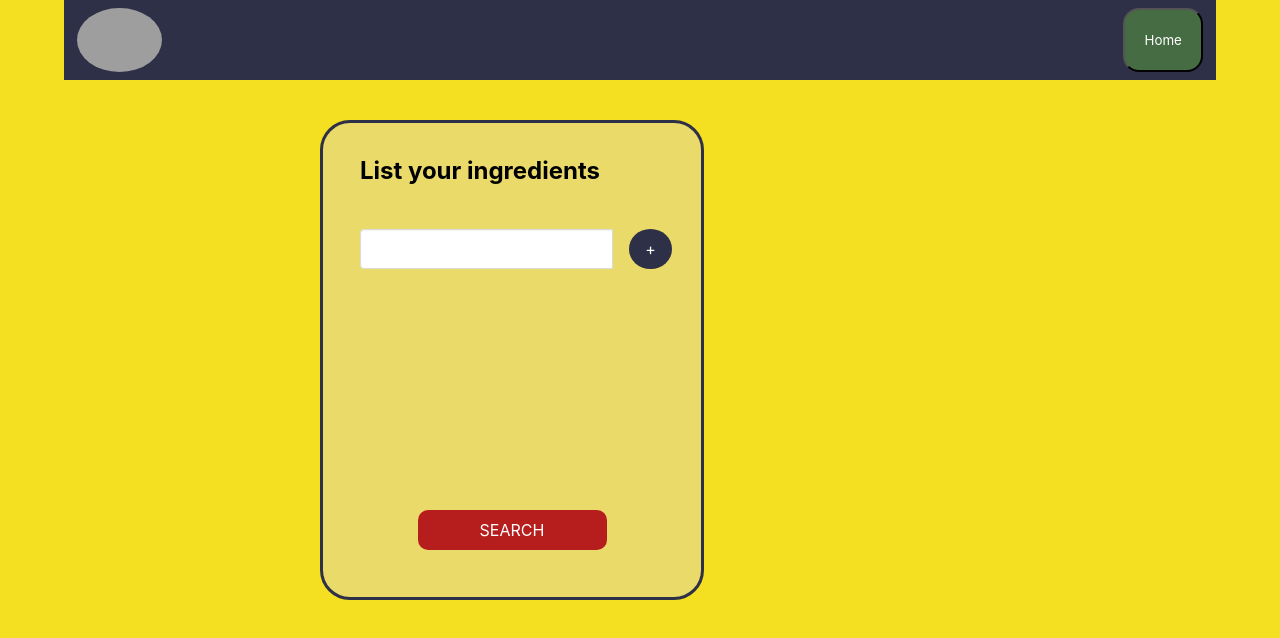
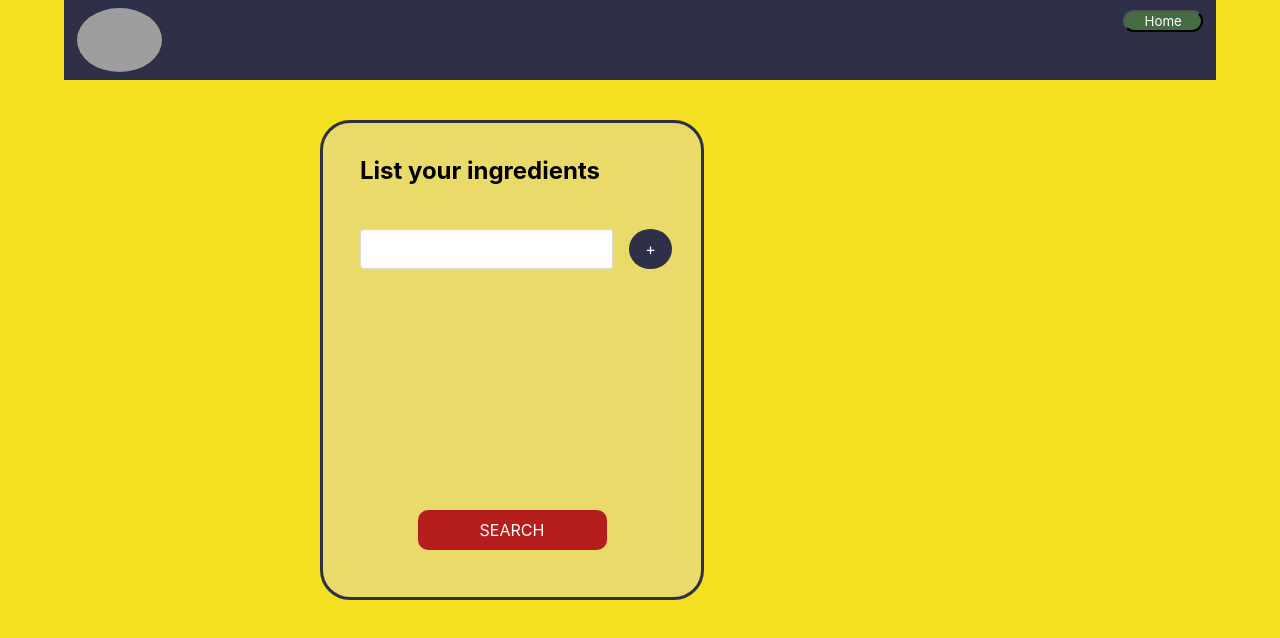
Before and after one commit to cl-lee/recipe-app, a React (Create React App) app: page /search in a window 1280 px wide. Shown: the top 638 px of the page. Built offline with nearby package versions, Linux system fonts and the light colour scheme; grey boxes are pictures that could not be loaded.

Commit message:
home button now renders home page

```diff
--- a/src/Components/Navbar.js
+++ b/src/Components/Navbar.js
@@ -1,4 +1,4 @@
-import { Link } from "react-router-dom";
+import { NavLink } from "react-router-dom";
 import "./styles/Navbar.css"
 
 export default function Navbar() {
@@ -13,8 +13,9 @@ export default function Navbar() {
           alt="Logo"
         />
         {/* Home button */}
-        {/* react router link: <Link to="/"></Link> */}
+        <NavLink to="/">
         <button id="home-button">Home</button>
+        </NavLink>
       </nav>
     </div>
   );
```
